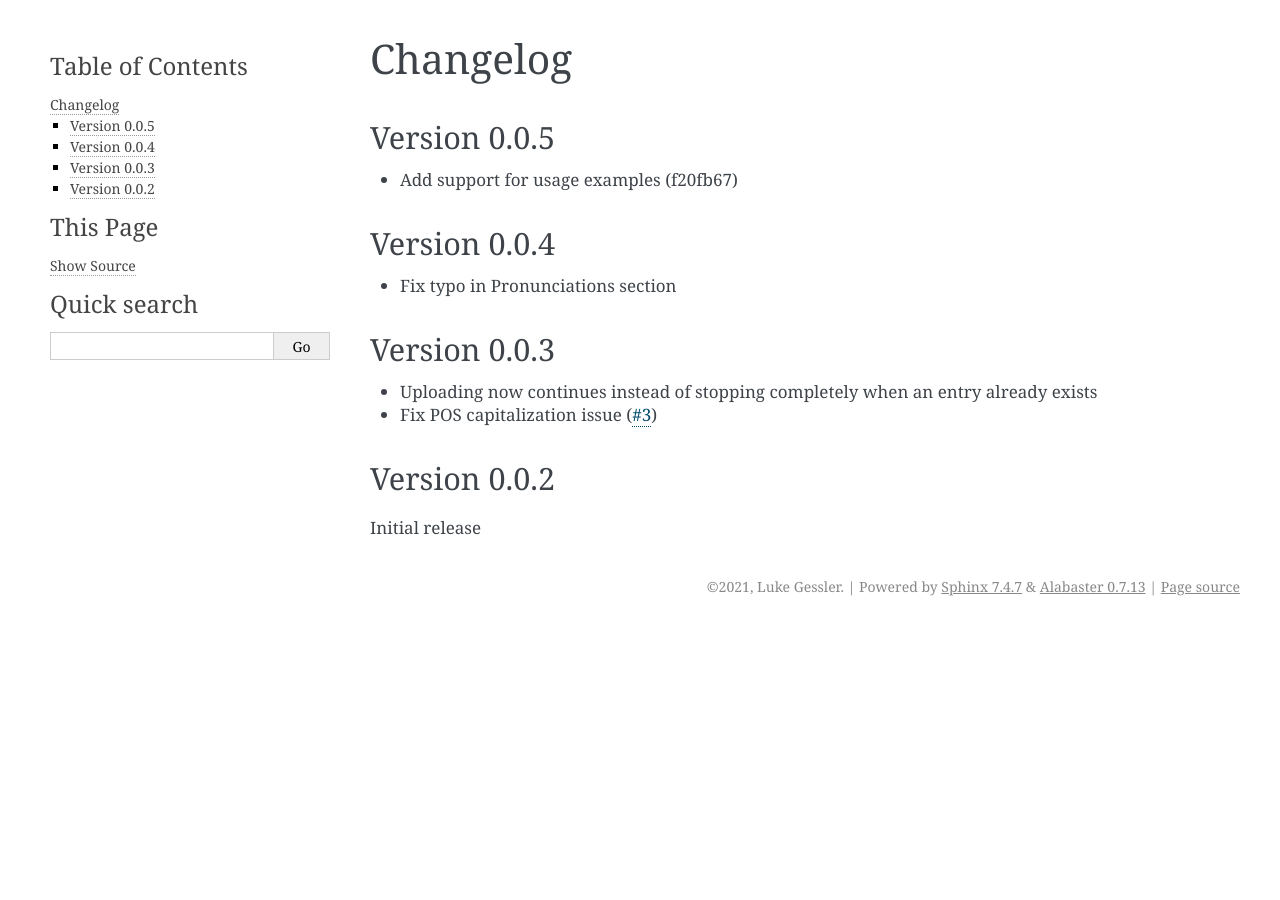
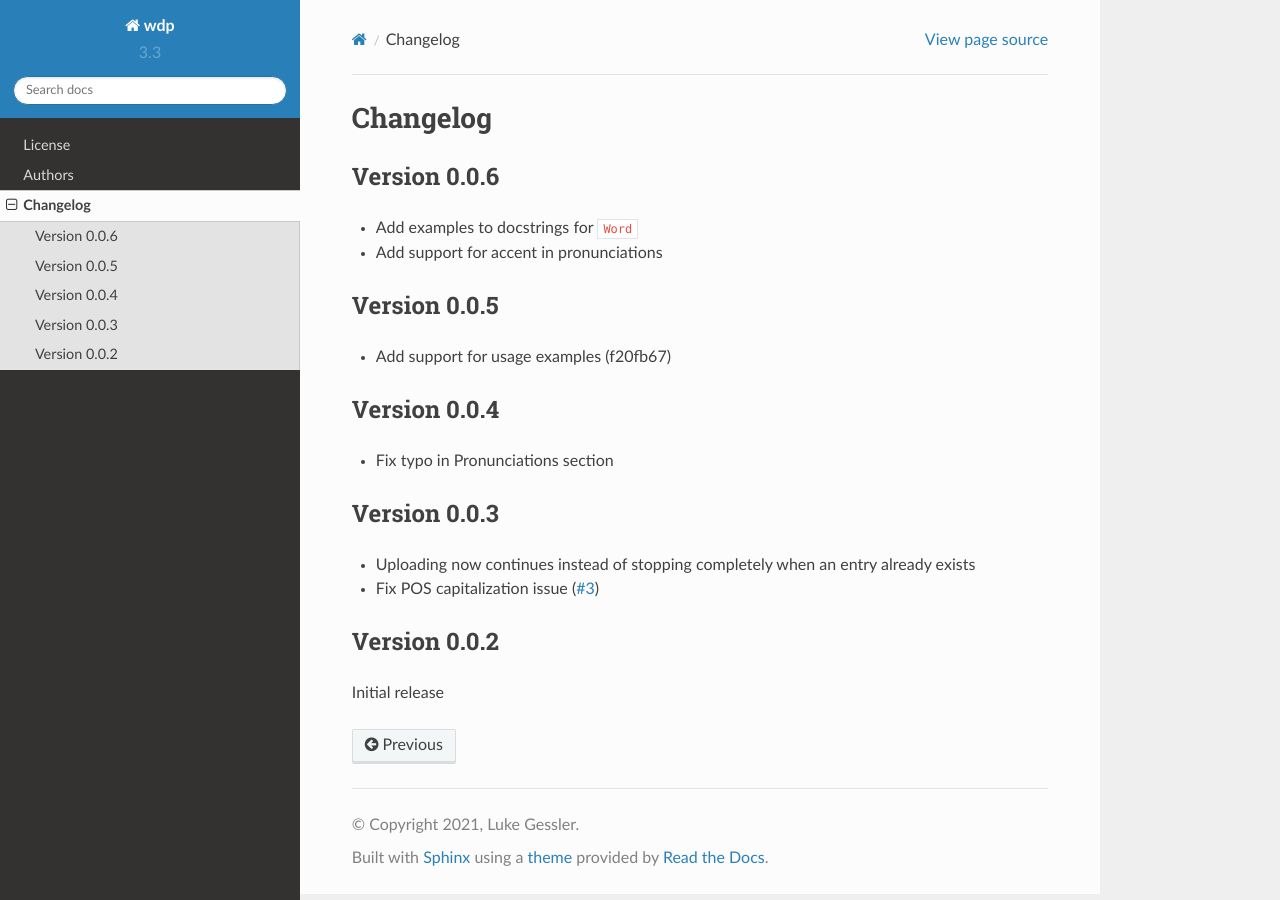
Before and after one commit to lgessler/wdp, a Sphinx documentation site: the page built from docs/changelog.rst, in a window 1280 px wide. Built offline with Sphinx 7.4.7 and the Read the Docs theme 2.0.0, drawn with Linux system fonts in a browser that asks for light colours; pages that are not in the unit, such as notebooks, are missing from menus; cross-references to code outside the pages are shown as plain code; the version number is read from the project's files by our own code.

Commit message:
change theme to rtd

```diff
--- a/CHANGELOG.rst
+++ b/CHANGELOG.rst
@@ -1,6 +1,11 @@
 =========
 Changelog
 =========
+
+Version 0.0.6
+=============
+- Add examples to docstrings for :python:`Word`
+- Add support for accent in pronunciations
 
 Version 0.0.5
 =============
--- a/docs/conf.py
+++ b/docs/conf.py
@@ -145,7 +145,7 @@ pygments_style = "sphinx"
 
 # The theme to use for HTML and HTML Help pages.  See the documentation for
 # a list of builtin themes.
-html_theme = "alabaster"
+html_theme = "sphinx_rtd_theme"
 
 # Theme options are theme-specific and customize the look and feel of a theme
 # further.  For a list of options available for each theme, see the
--- a/setup.cfg
+++ b/setup.cfg
@@ -52,6 +52,7 @@ exclude =
 testing =
     pytest
     pytest-cov
+    sphinx_rtd_theme
 
 [options.entry_points]
 # Add here console scripts like:
```
